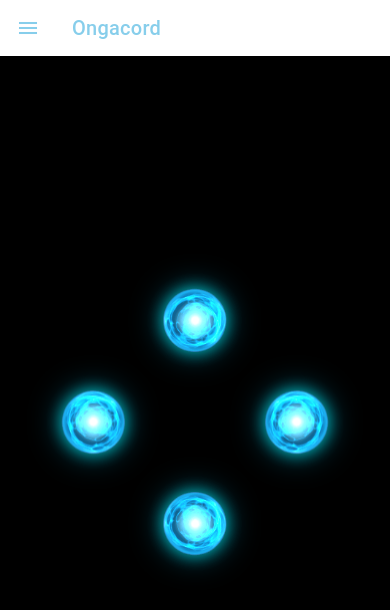
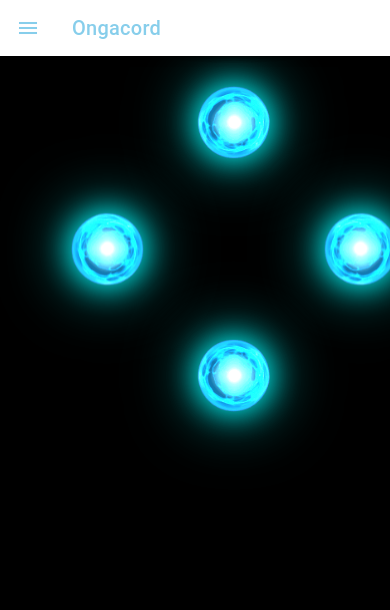
Before and after one commit to ArkDriveDev/Ongacord, a React (Vite) app: page /hologram in a window 390 px wide. Shown: the top 610 px of the page. Built offline with nearby package versions, Linux system fonts and the light colour scheme.

Commit message:
new hologram adjustment

```diff
--- a/src/pages/Hologram.css
+++ b/src/pages/Hologram.css
@@ -1,109 +1,98 @@
-/* Set the entire page background to black */
+/* Perfect Black Background */
 ion-content.hologram-container {
   --background: #000000;
-  --ion-background-color: #000000;
-}
-
-/* Main container styling */
-.hologram-container {
-  background: #000000;
-  height: 100%;
-  width: 100%;
+  background: #000;
+  position: fixed;
+  top: 0;
+  left: 0;
+  right: 0;
+  bottom: 0;
   display: flex;
   justify-content: center;
   align-items: center;
-  position: relative;
   overflow: hidden;
 }
 
-/* Centered hologram with increased spacing */
+/* Centered Container - Adjusted slightly higher */
 .hologram-center {
-  position: absolute;
-  top: 50%;
-  left: 50%;
-  transform: translate(-50%, -50%);
-  width: 85vmin;
-  height: 85vmin;
-  max-width: 350px;
-  max-height: 350px;
+  position: relative;
+  width: 140vmin;
+  height: 140vmin;
+  max-width: 600px;
+  max-height: 600px;
+  margin: 20px auto 0; /* Reduced from 40px to 20px */
 }
 
-/* Base container for the hologram effect */
-.reflection-base {
-  position: relative;
-  width: 100%;
-  height: 100%;
-}
-
-/* Individual hologram elements with more space between them */
+/* Image Containers */
 .reflection-image {
   position: absolute;
-  width: 32%; /* Smaller size creates more space between images */
-  height: 32%;
+  width: 20%;
+  height: 20%;
   display: flex;
   justify-content: center;
   align-items: center;
+  background: transparent;
 }
 
-/* Image styling with enhanced glow */
+/* Image Styling */
 .reflection-image img {
-  width: 70%;
-  height: 70%;
+  width: 80%;
+  height: 80%;
   object-fit: contain;
   filter:
-    brightness(1.4)
-    drop-shadow(0 0 8px rgba(0, 255, 255, 0.7))
-    drop-shadow(0 0 15px rgba(0, 200, 255, 0.4));
+    brightness(1.7)
+    drop-shadow(0 0 15px cyan)
+    drop-shadow(0 0 30px rgba(0, 255, 255, 0.6));
 }
 
-/* Position adjustments for each image */
+/* Spacing Positions */
 .reflection-image.top {
-  top: 8%;
+  top: 10%;
   left: 50%;
   transform: translateX(-50%);
 }
 
 .reflection-image.right {
   top: 50%;
-  right: 8%;
+  right: 10%;
   transform: translateY(-50%) rotate(90deg) scaleX(-1);
 }
 
 .reflection-image.bottom {
-  bottom: 8%;
+  bottom: 10%;
   left: 50%;
   transform: translateX(-50%) scaleY(-1);
 }
 
 .reflection-image.left {
   top: 50%;
-  left: 8%;
+  left: 10%;
   transform: translateY(-50%) rotate(270deg);
 }
 
-/* Mobile responsiveness */
+/* Mobile Responsiveness */
 @media (max-width: 768px) {
   .hologram-center {
-    width: 95vmin;
-    height: 95vmin;
+    width: 120vmin;
+    height: 120vmin;
+    margin: 15px auto 0; /* Adjusted for mobile */
   }
 
   .reflection-image {
-    width: 30%;
-    height: 30%;
+    width: 22%;
+    height: 22%;
   }
 
-  /* Slightly adjust positions for mobile */
   .reflection-image.top {
-    top: 6%;
+    top: 12%;
   }
   .reflection-image.right {
-    right: 6%;
+    right: 12%;
   }
   .reflection-image.bottom {
-    bottom: 6%;
+    bottom: 12%;
   }
   .reflection-image.left {
-    left: 6%;
+    left: 12%;
   }
 }
```
